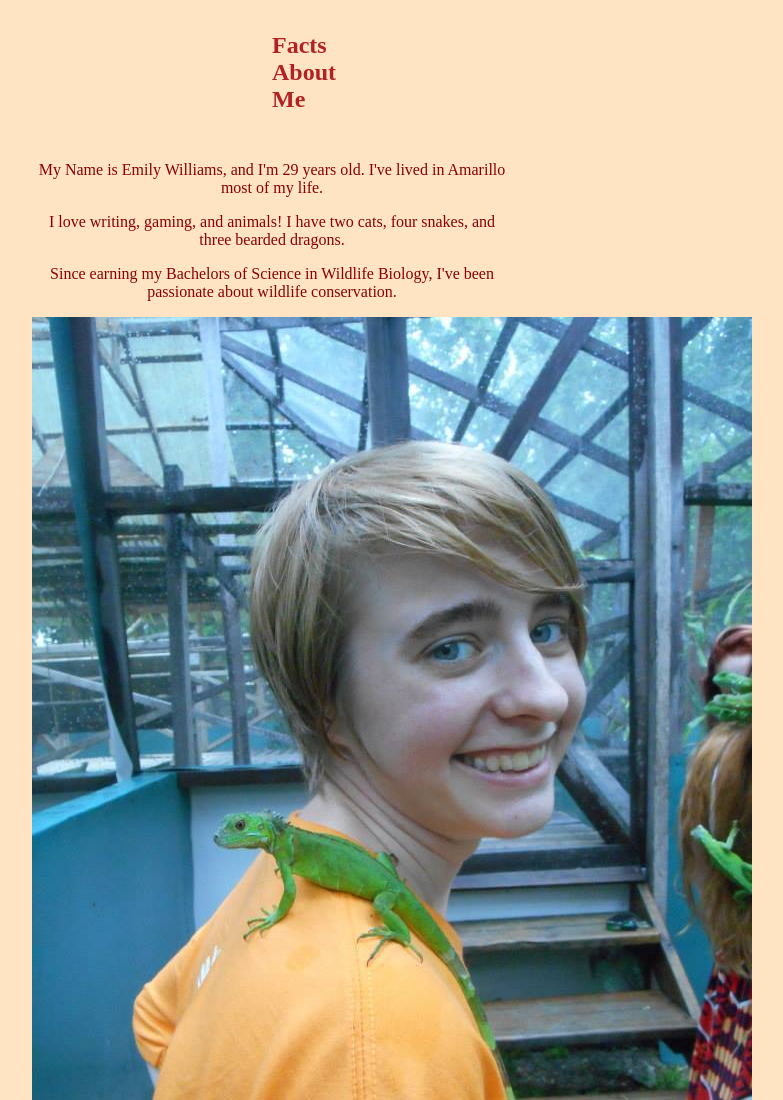
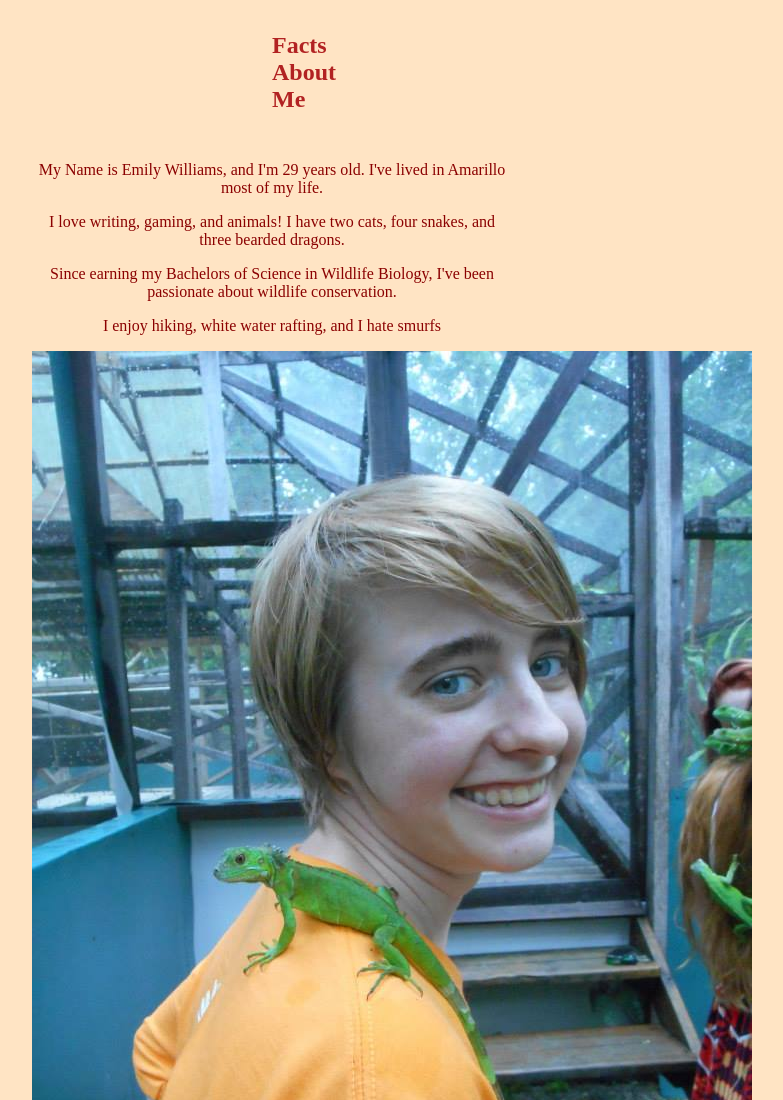
Before and after one commit to emilysw72/about-me, a plain HTML site: page index.html in a window 1280 px wide. Shown: the top 1100 px of the page, without its empty margins (368-1151 px from the left). Drawn offline with Linux system fonts and the light colour scheme.

Commit message:
Partner edit

```diff
--- a/index.html
+++ b/index.html
@@ -10,6 +10,7 @@
 <p>My Name is Emily Williams, and I'm 29 years old. I've lived in Amarillo most of my life.</p>
 <p>I love writing, gaming, and animals! I have two cats, four snakes, and three bearded dragons.</p>
 <p>Since earning my Bachelors of Science in Wildlife Biology, I've been passionate about wildlife conservation.</p>
+<p>I enjoy hiking, white water rafting, and I hate smurfs</p>
 <img src="it's-me.jpg" width="720" height="960" alt="A picture of me from a vacation. I'm wearing an orange shirt with short dyed hair and a baby iguana on my shoulder."/>
 </body>
 </html>
```
